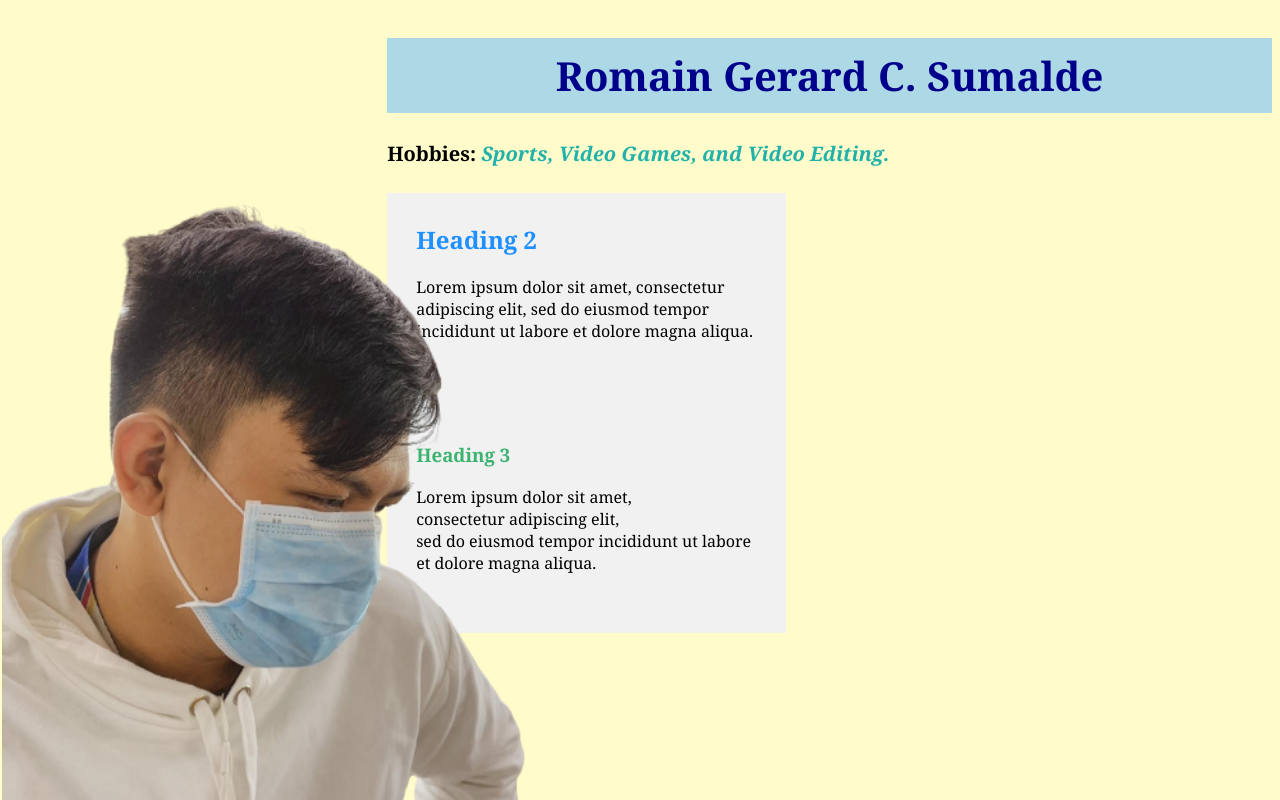
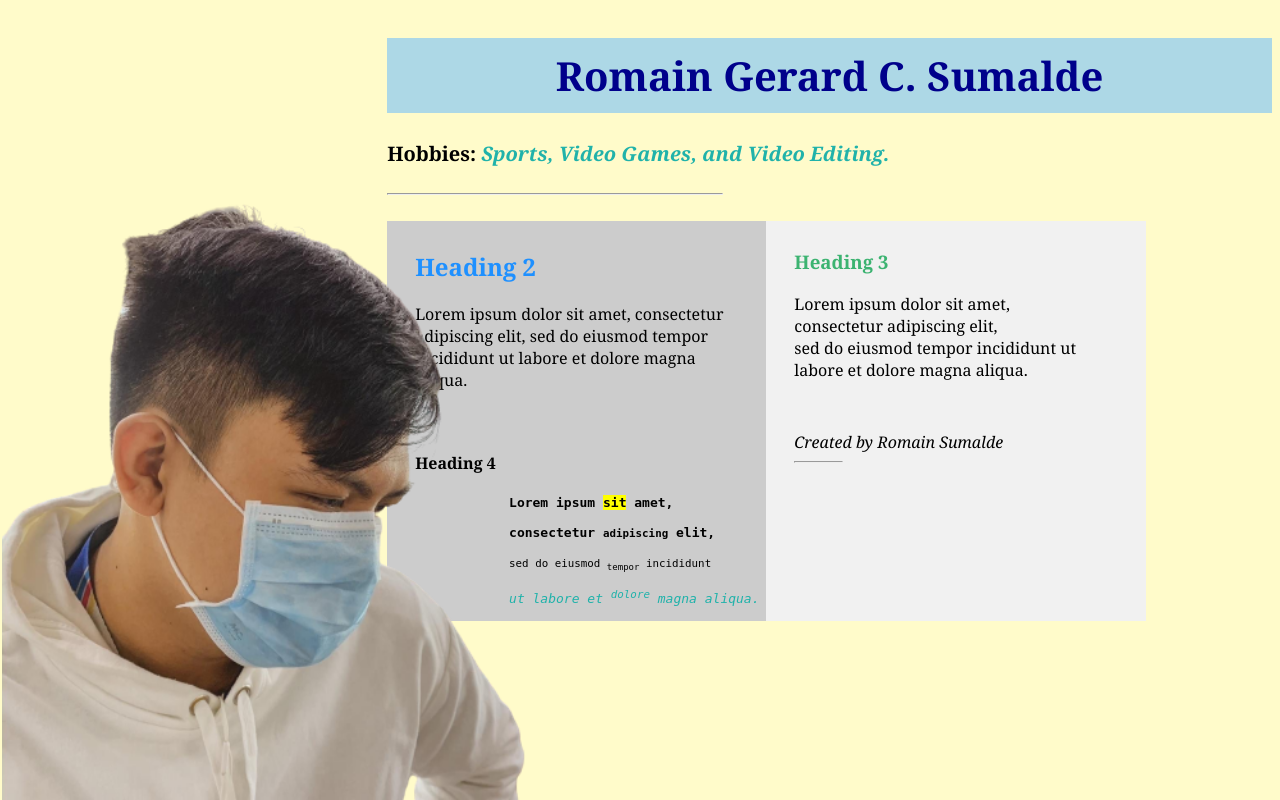
Before and after one commit to RomainSumalde/lab2, a PHP site: page / in a window 1280 px wide. Run offline with PHP 8.4, Linux system fonts and the light colour scheme.

Commit message:
Lesson 2.14 - Responsive

```diff
--- a/week3/index.html
+++ b/week3/index.html
@@ -17,20 +17,42 @@
     <div class="details">
         <h1 id="myHeader"><span>Romain Gerard C. Sumalde</span></h1>
         <h4>Hobbies: <em>Sports, Video Games, and Video Editing.</em></h4>
+        <hr>
     </div>
-    <article>
+    <nav>
     <div class="dets">
         <h2>Heading 2</h2>
         <p>Lorem ipsum dolor sit amet, consectetur adipiscing elit, sed do eiusmod tempor incididunt ut labore et dolore magna aliqua.</p>
     </div>
-    </article>
+    </nav>
     <article>
     <div class="dets">
         <h3>Heading 3</h3>
         <p>Lorem ipsum dolor sit amet, <br> consectetur adipiscing elit, <br> sed do eiusmod tempor incididunt ut labore et dolore magna aliqua.</p>
     </div>
     </article>
+    <nav>
+    <div class="dets">
+        <h4>Heading 4</h4>
+        <pre>
+            <b>Lorem ipsum <mark>sit</mark> amet,</b>
 
+            <strong>consectetur <small>adipiscing</small> elit,</strong>
+
+            <small>sed do eiusmod <sub>tempor</sub> incididunt</small>
+
+            <em>ut labore et <sup>dolore</sup> magna aliqua.</em>
+        </pre>
+    </div>
+    </nav>
+    <article>
+    <div class="dets">
+        <address>
+            Created by Romain Sumalde<br>
+        </address>
+        <hr>
+    </div>
+    </article>
 
 <!-- Comments -->
 
--- a/week3/styles.css
+++ b/week3/styles.css
@@ -1,3 +1,6 @@
+* {
+    box-sizing: border-box;
+}
 body {
     background-color: rgb(255, 251, 202);
 }
@@ -45,6 +48,7 @@ span {
     left: -1%;
     bottom: 0;
     right: 0;
+    float: left;
 }
 .dets {
     margin-left: 5%;
@@ -61,12 +65,23 @@ span {
     padding: 10px;
     text-align: center;
   }
-
 article {
   float: left;
   padding: 10px;
-  margin-left: 30%;
   width: 30%;
   background-color: #f1f1f1;
   height: 200px;
 }
+nav {
+  float: left;
+  width: 30%;
+  height: 200px;
+  background: #ccc;
+  padding: 10px;
+  margin-left: 30%;
+}
+@media screen and (max-width: 800px) {
+  .left, .main, .right {
+    width: 100%;
+  }
+}
```
